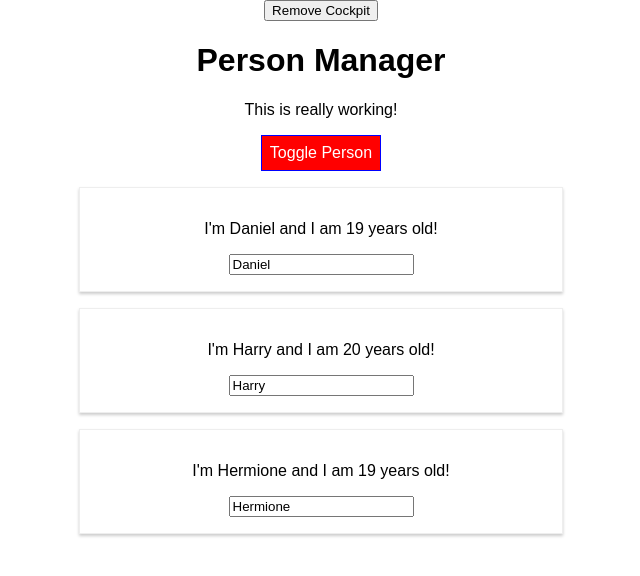
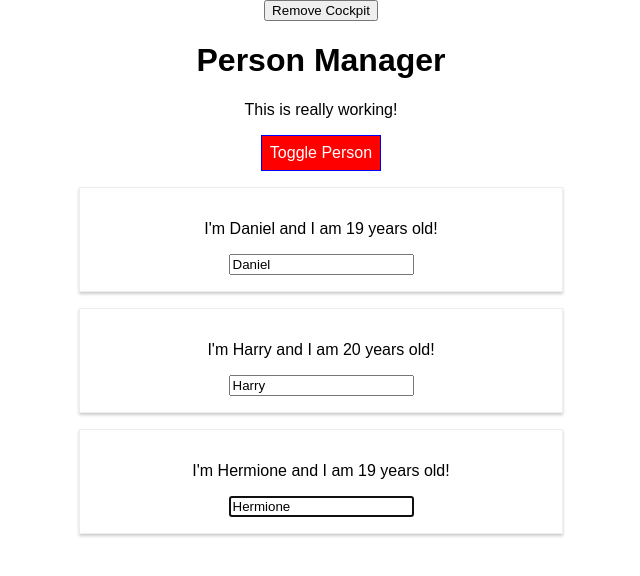
Before and after one commit to danielsyahputra/reactjs-journey, a React (Create React App) app in the folder reactjs-app/: page / in a window 1280 px wide. Both pictures are taken after a click on the button "Toggle Person". Shown: the top 576 px of the page, without its empty margins (319-959 px from the left). Built offline with nearby package versions, Linux system fonts and the light colour scheme.

Commit message:
:smile: using refs

```diff
--- a/reactjs-app/src/components/Persons/Person/Person.js
+++ b/reactjs-app/src/components/Persons/Person/Person.js
@@ -6,6 +6,16 @@ import Aux from "../../../hoc/Aux";
 import withClass from "../../../hoc/withClass";
 
 class Person extends Component {
+
+  constructor(props) {
+    super(props);
+    this.inputElementRef = React.createRef();
+  }
+
+  componentDidMount() {
+    this.inputElementRef.current.focus();
+  }
+
   render() {
     console.log("[Person.js] rendering...");
     return (
@@ -15,6 +25,9 @@ class Person extends Component {
         </p>
         <p>{this.props.children}</p>
         <input
+          key="i3"
+          // ref={(inputEl) => {this.inputElement = inputEl}}
+          ref={this.inputElementRef}
           type="text"
           value={this.props.name}
           onChange={this.props.changed}
```
Also changed, not shown: 1 other file (tests, documents, lock files or other folders).
